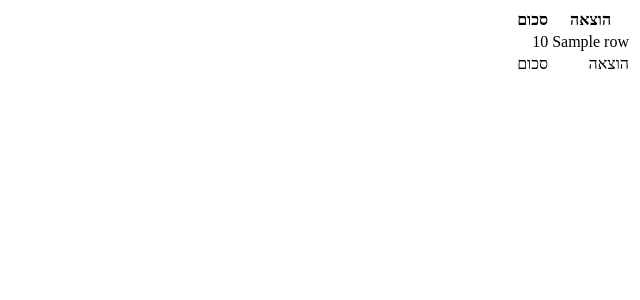
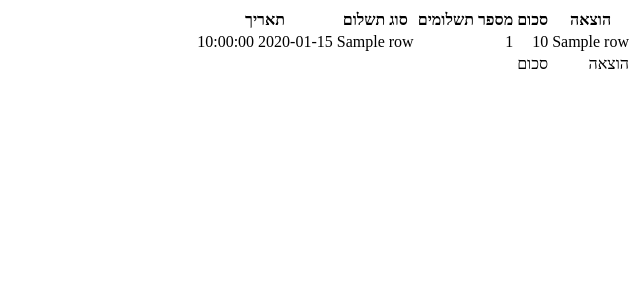
Before and after one commit to c881/FFlask, a Flask app: template templates/listed.html in a window 1280 px wide. Shown: the top 300 px of the page, without its empty margins (640-1280 px from the left). Run offline with Flask 2, Linux system fonts and the light colour scheme; the template is opened without the code that fills it: most values are stand-ins (such as "Sample title", 1, 10 or a date in 2020); some libraries are stand-ins or nearby versions.

Commit message:
New columns into listed.html

```diff
--- a/app.py
+++ b/app.py
@@ -87,10 +87,18 @@ def added():
 
 @app.route('/listed')
 def checked():
-    rows = db.execute('''SELECT a.category, a.sum, b.category_h_name
+    rows = db.execute('''SELECT a.categoryID,
+                                a.sum,
+                                b.category_h_name,
+                                c.PayName,
+                                a.NumOfPays,
+                                a.DateOfPay
                         FROM expenses a,
-                             categories b
-                             where a.category = b.category_id ORDER BY category_id''')
+                             categories b,
+                             paytypes c
+                             where a.categoryID = b.category_id
+                               and a.PayTypeId = c.PayID
+                             ORDER BY category_id, DateOfPay''')
     return render_template("listed.html", rows=rows)
 
 
--- a/templates/listed.html
+++ b/templates/listed.html
@@ -11,12 +11,18 @@
         <tr>
             <th>הוצאה</th>
             <th>סכום</th>
+            <th>מספר תשלומים</th>
+            <th>סוג תשלום</th>
+            <th>תאריך</th>
         </tr>
     </thead>
         {% for row in rows %}
             <tr>
                 <td>{{ row.category_h_name }}</td>
                 <td>{{ row.sum }}</td>
+                <td>{{ row.NumOfPays }}</td>
+                <td>{{ row.PayName }}</td>
+                <td>{{ row.DateOfPay }}</td>
             </tr>
         {% endfor %}
     <tfoot>
```
Also changed, not shown: sample.db.
